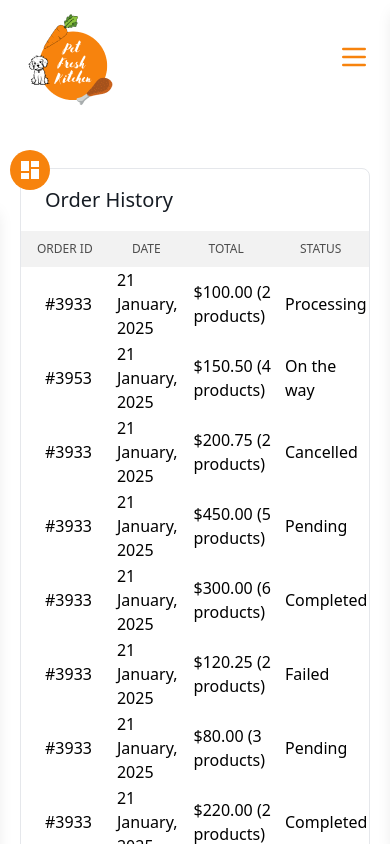
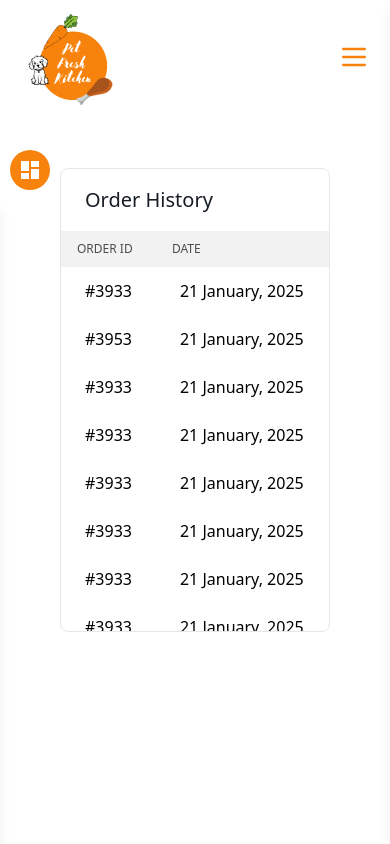
Before and after one commit to Farok-Hossain/pet-fresh-kitchen, a React (Vite) app: page /sidebar/history in a window 390 px wide. Shown: the top 844 px of the page. Built offline with nearby package versions, Linux system fonts and the light colour scheme.

Commit message:
responsive completed

```diff
--- a/src/components/common/CommonSelectField.jsx
+++ b/src/components/common/CommonSelectField.jsx
@@ -9,10 +9,10 @@ import {
 const CommonSelectField = ({ options = [], label, width }) => {
   return (
     <div>
-      <h3 className="text-textGray text-[14px] mb-[6px]">{label}</h3>
+      <h3 className="text-textGray text-[14px] mb-[6px] ">{label}</h3>
       <Select>
         <SelectTrigger
-          className={`${width}  text-[#666666] focus:outline-primaryOrange rounded-xl text-[14px] px-[16px] xl:py-[14px]`}
+          className={`${width}  text-[#666666] focus:outline-primaryOrange rounded-xl text-[14px] px-[16px] py-3`}
         >
           <SelectValue placeholder={options.length > 0 && options[0].label} />
         </SelectTrigger>
--- a/src/pages/SidebarPages/OrderHistory.jsx
+++ b/src/pages/SidebarPages/OrderHistory.jsx
@@ -86,18 +86,81 @@ const OrderHistory = () => {
       price: 90.0,
       status: "Processing",
     },
+    {
+      id: "#3933",
+      date: "21 January, 2025",
+      product: 4,
+      price: 90.0,
+      status: "Completed",
+    },
+    {
+      id: "#3933",
+      date: "21 January, 2025",
+      product: 6,
+      price: 175.5,
+      status: "Completed",
+    },
+    {
+      id: "#3933",
+      date: "21 January, 2025",
+      product: 2,
+      price: 90.0,
+      status: "Processing",
+    },
+    {
+      id: "#3933",
+      date: "21 January, 2025",
+      product: 4,
+      price: 90.0,
+      status: "Completed",
+    },
+    {
+      id: "#3933",
+      date: "21 January, 2025",
+      product: 6,
+      price: 175.5,
+      status: "Completed",
+    },
+    {
+      id: "#3933",
+      date: "21 January, 2025",
+      product: 2,
+      price: 90.0,
+      status: "Processing",
+    },
+    {
+      id: "#3933",
+      date: "21 January, 2025",
+      product: 4,
+      price: 90.0,
+      status: "Completed",
+    },
+    {
+      id: "#3933",
+      date: "21 January, 2025",
+      product: 6,
+      price: 175.5,
+      status: "Completed",
+    },
+    {
+      id: "#3933",
+      date: "21 January, 2025",
+      product: 2,
+      price: 90.0,
+      status: "Processing",
+    },
   ];
   return (
-    <div className="border-[1px] w-full rounded-lg mt-12 mb-[200px]">
-      <h3 className="text-textGray text-xl font-medium leading-[30px] pl-6 py-4 ">
+    <div className="border-[1px] mx-10 w-full rounded-lg mt-12 mb-[200px] overflow-hidden">
+  <h3 className="text-textGray text-xl font-medium leading-[30px] pl-6 py-4">
     Order History
   </h3>
-      <div>
-        <table className="table-auto border-collapse  w-full text-left">
-          <thead>
+  <div className="overflow-auto max-h-[400px]">
+    <table className="table-auto border-collapse min-w-max w-full text-left">
+      <thead className="sticky">
         <tr className="bg-[#F2F2F2]">
           <th className="px-4 py-3 uppercase text-[#4D4D4D] text-xs font-medium leading-3">
-                Order id
+            Order ID
           </th>
           <th className="px-4 py-3 uppercase text-[#4D4D4D] text-xs font-medium leading-3">
             Date
@@ -110,23 +173,23 @@ const OrderHistory = () => {
           </th>
         </tr>
       </thead>
-          <tbody className="">
+      <tbody>
         {data.map((item) => (
           <tr key={item.id} className="hover:bg-gray-50">
-                <td className=" px-6 py-3">{item.id}</td>
-                <td className=" ">{item.date}</td>
-                <td className=" ">
+            <td className="px-6 py-3">{item.id}</td>
+            <td className="px-6 py-3">{item.date}</td>
+            <td className="px-6 py-3">
               ${item.price.toFixed(2)}{" "}
               {item.product ? `(${item.product} products)` : ""}
             </td>
-                <td className=" ">{item.status}</td>
+            <td className="px-6 py-3">{item.status}</td>
           </tr>
         ))}
       </tbody>
     </table>
-
   </div>
 </div>
+
   );
 };
 
--- a/src/pages/SidebarPages/Profile.jsx
+++ b/src/pages/SidebarPages/Profile.jsx
@@ -24,21 +24,21 @@ const Profile = () => {
   };
 
   return (
-    <div className="w-full lg:px-[160px] xl:px-10 xl:mb-[200px] mt-[19px]">
+    <div className="w-full lg:px-10 xl:px-10 xl:mb-[200px] mt-[19px]">
       <div className="mb-6">
         <h3 className="text-textGray text-xl xl:pl-5 text-center xl:text-start py-4 font-medium xl:leading-[30px]">
           Account Profile
         </h3>
         <div className="border-[1px] w-full"></div>
 
-        <div className="flex justify-center xl:justify-start">
+        <div className=" xl:justify-start">
           <div>
             <form
               onSubmit={handleSubmit(onSubmit)}
-              className="form-container xl:pl-5"
+              className=" xl:pl-5 w-full"
             >
               <div className="flex xl:flex-row flex-col-reverse xl:gap-28 space-y-5 ">
-                <div>
+                <div className=" grid md:grid-cols-2 xl:grid-cols-1 sm:grid-cols-1 xs:grid-cols-1 gap-4 mb-5">
                   {/* Full Name */}
                   <div className="flex flex-col">
                     <label
@@ -50,7 +50,7 @@ const Profile = () => {
                     <input
                       id="name"
                       placeholder="Full name here"
-                      className="xl:w-[512px] lg:w-[800px] w-full h-12 border-[1px] text-[#666666] focus:outline-primaryOrange rounded-xl xl:text-[16px] text-[14px] px-[16px] py-[14px]"
+                      className="xl:w-[512px]  w-full h-12 border-[1px] text-[#666666] focus:outline-primaryOrange rounded-xl xl:text-[16px] text-[14px] px-[16px] py-[14px]"
                       {...register("name")}
                     />
                     {errors.name && (
@@ -83,7 +83,7 @@ const Profile = () => {
                     <div className="flex flex-col">
                       <label
                         htmlFor="petName"
-                        className="xl:max-w-[100px] text-textGray text-[14px] font-normal leading-[21px] mb-[6px] mt-4"
+                        className="xl:max-w-[100px] text-textGray text-[14px] font-normal leading-[21px] mb-[6px] xl:mt-4"
                       >
                         Pet Name
                       </label>
@@ -102,7 +102,7 @@ const Profile = () => {
                     <div className="flex flex-col">
                       <label
                         htmlFor="date"
-                        className="xl:max-w-[100px] text-textGray text-[14px] font-normal leading-[21px] mb-[6px] mt-4"
+                        className="xl:max-w-[100px] text-textGray text-[14px] font-normal leading-[21px] mb-[6px] xl:mt-4"
                       >
                         Date
                       </label>
@@ -122,7 +122,7 @@ const Profile = () => {
                   <div className="flex flex-col">
                     <label
                       htmlFor="password"
-                      className="xl:max-w-[250px] text-textGray text-[14px] font-normal leading-[21px] mb-[6px] mt-4"
+                      className="xl:max-w-[250px] text-textGray text-[14px] font-normal leading-[21px] mb-[6px] xl:mt-4"
                     >
                       Password
                     </label>
@@ -141,8 +141,8 @@ const Profile = () => {
 
 
                   {/* Profile Image Upload */}
-                  <div className="flex flex-col justify-center items-center ">
-                    <div className="xl:mt-14 xl:w-56 xl:h-56">
+                  <div className="flex w-full flex-col justify-center items-center ">
+                    <div className="xl:mt-14 flex justify-center xl:w-56 xl:h-56 w-full">
                       <img
                         src={image}
                         alt="Profile"
@@ -163,12 +163,15 @@ const Profile = () => {
               </div>
 
               {/* Submit Button */}
+              <div className="flex justify-center xl:justify-start">
               <button
                 type="submit"
-                className="rounded-full bg-primaryOrange px-8 py-[14px] text-white"
+                className="rounded-full  bg-primaryOrange px-8 py-[14px] text-white"
               >
                 Changes
               </button>
+              </div>
+
             </form>
           </div>
         </div>
--- a/src/shared/Sidebar/Sidebar.jsx
+++ b/src/shared/Sidebar/Sidebar.jsx
@@ -2,7 +2,7 @@ import { useState, useRef, useEffect } from "react";
 import HistoryIcon from "@/assets/Icons/HistoryIcon";
 import LogoutIcon from "@/assets/Icons/LogoutIcon";
 import ProfileIcon2 from "@/assets/Icons/ProfileIcon2";
-import { NavLink } from "react-router-dom";
+import { Link, NavLink } from "react-router-dom";
 import { X } from "lucide-react"; // Optional icons for toggling
 import { MdDashboard } from "react-icons/md";
 
@@ -64,7 +64,7 @@ const Sidebar = () => {
       {/* Sidebar */}
       <div
         ref={sidebarRef} // Reference to the sidebar
-        className={`fixed xl:static xl:mt-3 mt-[200px] top-0 left-0 z-40 h-screen xl:h-auto bg-white xl:bg-transparent xl:w-[428px] w-[300px] shadow-lg xl:shadow-none transition-transform transform ${
+        className={`fixed xl:static xl:mt-3 mt-[200px] top-0 left-0 z-40 h-screen xl:h-auto bg-white xl:bg-transparent xl:w-[428px] w-[250px] shadow-lg xl:shadow-none transition-transform transform ${
           isSidebarOpen ? "translate-x-0" : "-translate-x-full"
         } xl:translate-x-0`}
       >
@@ -111,12 +111,14 @@ const Sidebar = () => {
               Are You Sure, You Want to Sign Out?
             </p>
             <div className="flex justify-center gap-4 mt-8">
+              <Link to="/signin">
               <button
                 className="px-[44px] py-1 rounded-3xl bg-primaryOrange text-2xl text-white"
                 onClick={handleLogout}
               >
                 Yes
               </button>
+              </Link>
               <button
                 className="px-[44px] py-1 rounded-3xl text-2xl bg-primaryOrange text-white"
                 onClick={handleCloseModal}
```
Also changed, not shown: src/pages/SidebarPages/DeliveryAddress.jsx (+56 -43 lines). Lines whose indentation alone changed are shown as unchanged.
